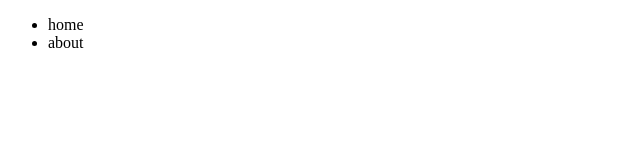
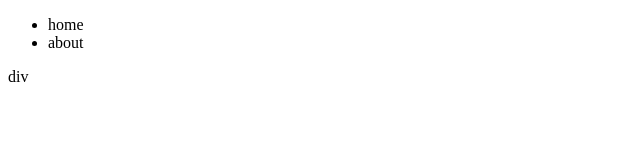
Before and after one commit to Kb0101/OrionWebsite, a plain HTML site: page index.html in a window 1280 px wide. Shown: the full height of the page, 0-640 px from the left. Drawn offline with Linux system fonts and the light colour scheme.

Commit message:
added a div

```diff
--- a/index.html
+++ b/index.html
@@ -10,6 +10,10 @@
 			<li>about</li>
 		</ul>
 	</nav>
+
+	<div>
+		div
+	</div>
 </body>
 
 </html>
```
